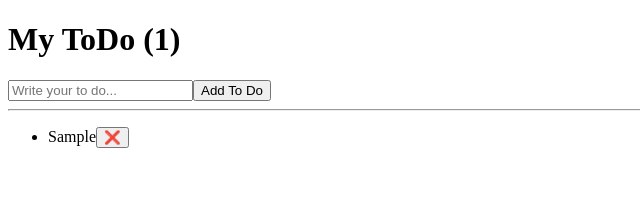
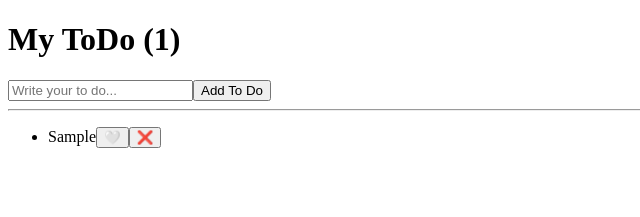
Before and after one commit to LEEHS-86/react-01-todo, a React (Vite) app: page / in a window 1280 px wide. Both pictures are taken after typing "Sample" into the empty fields and a click on the button "Add To Do". Shown: the top 217 px of the page, without its empty margins (0-640 px from the left). Built offline with nearby package versions, Linux system fonts and the light colour scheme.

Commit message:
상태 토글 기능 작성

```diff
--- a/src/App.jsx
+++ b/src/App.jsx
@@ -6,34 +6,38 @@ function App() {
 
     const handleSubmit = (event) => {
         event.preventDefault();
-
-        if (todoValue === "" || todoValue === " " || todoValue === "  ") {
+        const newText = todoValue.trim();
+        if (newText === "") {
             return;
         }
-        setTodoList([...todoList, todoValue]);
+        setTodoList([...todoList, { text: newText, completed: false }]);
         setTodoValue("");
     };
 
     const handleDeleteTodo = (target) => {
-        // todoList에서 지워야되는 대상을 지우는것
-        // 지워야 되는 대상을 특정하려면?
-        // 클릭을 한 대상, event가 일어난 대상은 button임. "밥먹기"라는 글자도 아니고, li도 아님
+        const result = todoList.filter((item, index) => {return target !== index });
+        setTodoList(result);
+    };
 
-        // 버튼을 통해서는 우리가 삭제해야 하는 "밥먹기"라는 그 대상 자체, 인덱스번호를 가져올 수 있는 방법이 없음
+    const handleToggleTodo = (index) => {
+        // todoList 목록의 [index] 번호 요소의 completed 값을,
+        // 그 당사자의 반대값으로 = 할당 해달라
+        // todoList[index].completed = !todoList[index].completed;
+        // 하지만 state 값이기 때문에 직접 할당하면 안됨. set함수를 써서 해야 함
+        // 이 이야기는, 새로운 배열을 만ㄷ르어서 setTodoList에 저장
 
-        // 아래에 onClick에 부분에 함수 안의 함수 형태로 바꾸어, index번호를 받는 handleDeleteTodo 함수로 바꿧음
-        // 결론 : handleDeleteTodo 함수가 해야하는 일은 들어온 index번호를 받아 todoList의 값을 변경하는 일을 해야함
+        const newTodoList = todoList.map((item, i) => {
+            // handleToggleTodo 에서 값을 변경하고 싶어하는 index가 아닌 것들
+            // 만약, handleToggleTodo 함수에서 2번 요소를 바꾸고 싶어하는거라면
+            // 1번 요소와 3번 요소는 그냥 지나가면 됨
+            if (i !== index) {
+                return item;
+            }
+            return {...item, completed: !item.completed };
+        });
+        setTodoList(newTodoList);
 
-        //  filter   (0)    => 걸러낸다    index가 아닌 애들만 남기면 됨
-        const result = todoList.filter((item, index) => {return target !== index });
-        // 1순회 때 "밥먹기" -> index : 0      -> 조건인 1 !== 0  ->  true   -> result에 "밥먹기" 포함됨
-        // 2순회 때 "밥먹기" -> index : 1      -> 조건인 1 !== 1  ->  false  -> 걸러짐
-        // 3순회               index : 2               1 !== 2  ->  ture   -> result에 "공부하기" 가 포함됨
-
-        // 결론인 ["밥먹기", "공부하기"] 새로운 array가 result에 저장됨
-        setTodoList(result);
-        // React 는 todoList state의 값이 바뀌었으니 화면을 리렌더링함
-    };
+    }
 
     return (
         <>
@@ -52,18 +56,14 @@ function App() {
             <hr />
             <ul>
                 {todoList.map((item, index) => <li key={index}>
-                    {item}
+                    {item.text}
+                    <button onClick={() => {
+                        // 지금 현재의 completed 값을 반대로 저장
+                        handleToggleTodo(index);
+                    }}>
+                        {item.completed ? "❤️" : "🤍"}</button>
                     <button onClick={() => {
                         return handleDeleteTodo(index);
-
-                        // onClick 이든 onSubmit, onChange 에 제공되어야 되는 함수 설계도엔 event만 제공함
-                        //
-                        // event 뿐만 아니라 다른 데이터도 필요하다면 그 함수 설계도만으로는 불가능
-                        //         => 함수 안의 함수를 새로 만들어서 내가 원하는 데이터를 집어넣어서 함수를 실행
-
-                        // onClick이 실행되면 () => {} 가 실행되는데
-                        // 그 안에 handleDeleteTodo(index)가 실행됨
-
                     }}>❌</button>
                 </li>)}
             </ul>
```
